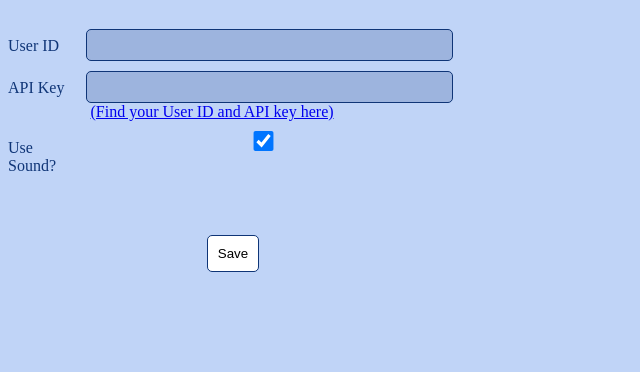
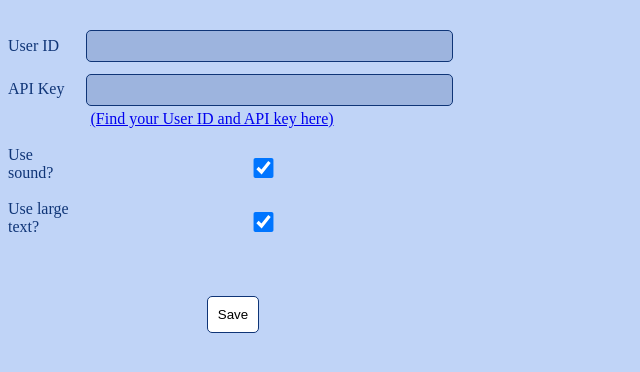
Before and after one commit to HabitRPG/habitica-chat-extension, a browser extension: page options.html in a window 1280 px wide. Shown: the part 98-470 px from the top of the page, without its empty margins (0-640 px from the left). Drawn offline with Linux system fonts and the light colour scheme.

Commit message:
Added Large Text option in options popup
Also fixed some CSS in options.css

```diff
--- a/chat.css
+++ b/chat.css
@@ -1,6 +1,7 @@
 #chatWrapper {
     z-index: 10000;
     pointer-events: none;
+	font-size: 1em;
 }
 
 #groupsBox , .chatBox, .chatBox * {
--- a/chat.js
+++ b/chat.js
@@ -5,11 +5,13 @@ config.setAttribute("style", "display: none;");
 chrome.storage.sync.get({
 	uuid: '',
 	api: '',
-	enableSound: true
+	enableSound: true,
+	largeText: true
 }, function(items) {
 	config.setAttribute("uuid" , items.uuid);
 	config.setAttribute("apiK" , items.api);
 	config.setAttribute("sound", items.enableSound);
+	config.setAttribute("largeText", items.largeText);
 });
 (document.head||document.documentElement).appendChild(config);
 
--- a/options.css
+++ b/options.css
@@ -5,16 +5,17 @@ body {
 	background-color: #c0d4f7;
 }
 
-#userForm {
-
+#userForm .row {
+	float: left;
+	width: 100%;
 }
 	#userForm .legend {
-		float: left;
+		display: inline-block;
 		width: 15%;
 		padding-top: 18px;
 	}
 	#userForm .field {
-		float: left;
+		display: inline-block;
 		width: 79%;
 	}
 	#userForm .field input {
@@ -38,6 +39,7 @@ body {
 	margin-top: 60px;
 	float: left;
 	width: 100%;
+	padding-bottom: 20px;
 }
 #saveSection button {
 	border: 1px solid rgb(15, 53, 119);
@@ -46,4 +48,5 @@ body {
 	border-radius: 5px;
 	padding: 10px;
 	color: black;
+
 }
--- a/options.html
+++ b/options.html
@@ -7,17 +7,31 @@
 	<body>
 		<h1>HabitRPG Chat Chrome Extension</h1>
 		<div id="userForm">
-			<div class="legend">User ID </div><div class="field"><input type="text" id="uuid" /></div>
-			<div class="legend">API Key    </div><div class="field"><input type="text" id="api" /> </div>
-			<div class="legend"></div><div class="field"><a href="#" id="hint">(Find your User ID and API key here)</a></div>
-			<label>
-				<div class="legend">Use Sound?</div><div class="field"><input type="checkbox" id="enableSound"> </div>
-			</label>
+			<div class="row">
+				<div class="legend">User ID </div><div class="field"><input type="text" id="uuid" /></div>
+			</div>
+			<div class="row">
+				<div class="legend">API Key    </div><div class="field"><input type="text" id="api" /> </div>
+			</div>
+			<div class="row">
+				<div class="legend"></div><div class="field"><a href="#" id="hint">(Find your User ID and API key here)</a></div>
+			</div>
+			<div class="row">
+				<label>
+					<div class="legend">Use sound?</div><div class="field"><input type="checkbox" id="enableSound"> </div>
+				</label>
+			</div>
+			<div class="row">
+				<label>
+					<div class="legend">Use large text?</div><div class="field"><input type="checkbox" id="largeText"> </div>
+				</label>
+			</div>
 		</div>
 		<div id="saveSection">
 			<button id="save">Save</button>
 			<div id="status"></div>
 		</div>
+		<br><br>
 		<script src="options.js"></script>
 	</body>
 </html>
--- a/options.js
+++ b/options.js
@@ -3,10 +3,12 @@ function save_options() {
   var uuid = document.getElementById('uuid').value;
   var api = document.getElementById('api').value;
   var enableSound = document.getElementById('enableSound').checked;
+  var largeText = document.getElementById('largeText').checked;
   chrome.storage.sync.set({
     uuid: uuid,
     api: api,
-    enableSound: enableSound
+    enableSound: enableSound,
+    largeText: largeText
   }, function() {
     // Update status to let user know options were saved.
     var status = document.getElementById('status');
@@ -24,11 +26,13 @@ function restore_options() {
   chrome.storage.sync.get({
     uuid: '',
     api: '',
-    enableSound: true
+    enableSound: true,
+    largeText: true
   }, function(items) {
     document.getElementById('uuid').value = items.uuid;
     document.getElementById('api').value = items.api;
     document.getElementById('enableSound').checked = items.enableSound;
+    document.getElementById('largeText').checked = items.largeText;
   });
 }
 
```
Also changed, not shown: chat_inPage.js (+6 -2 lines).
